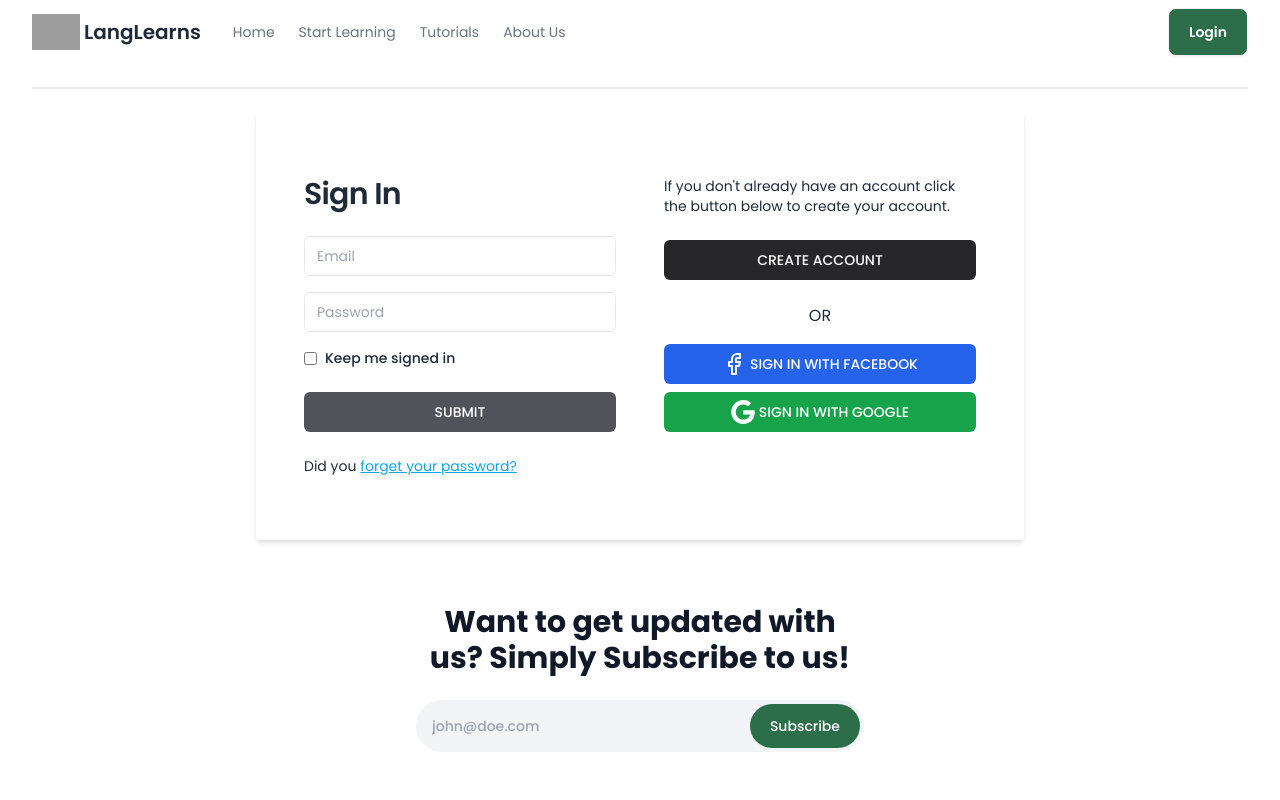
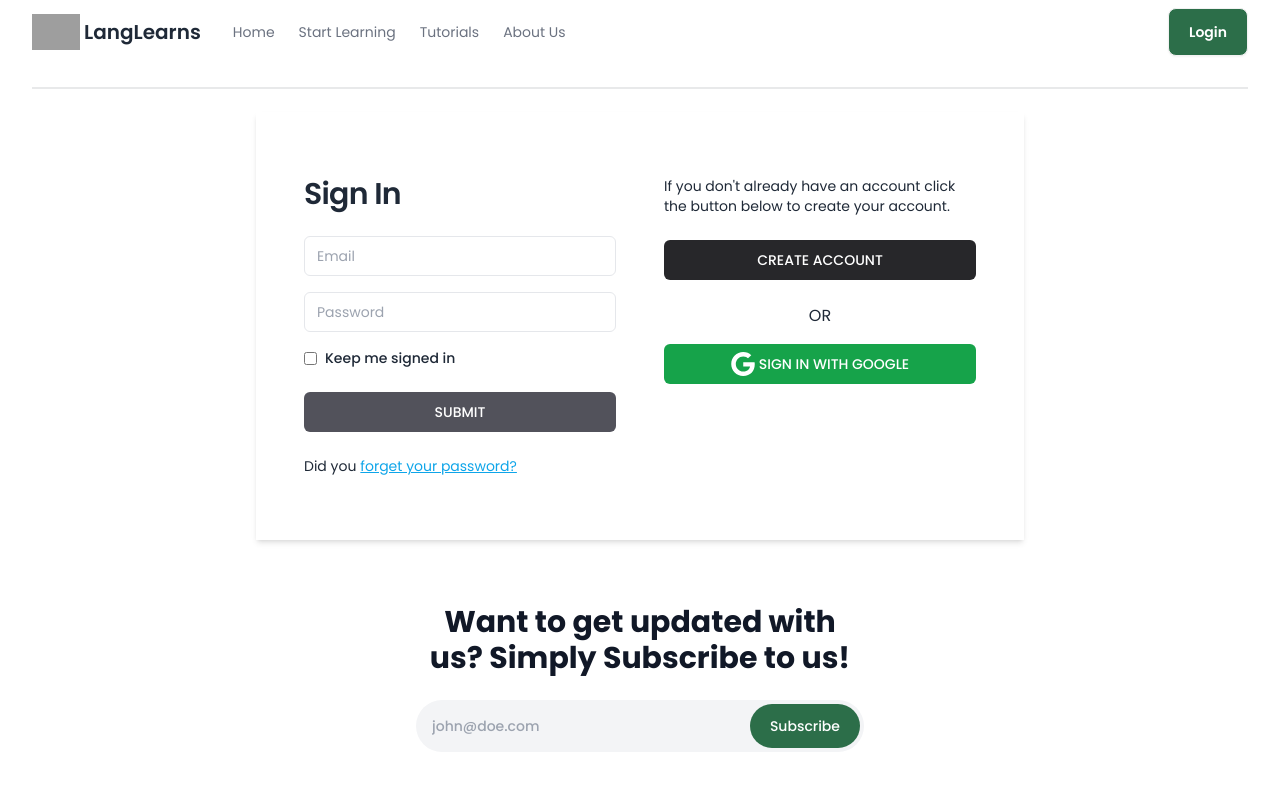
Before and after one commit to Tanjidshafin/LangLearns-Language-Learning, a React (Vite) app: page /Login in a window 1280 px wide. Shown: the top 800 px of the page. Built offline with nearby package versions, Linux system fonts and the light colour scheme; no server answers; grey boxes are pictures that could not be loaded.

Commit message:
login profile chnged with google onlye

```diff
--- a/src/pages/Login.jsx
+++ b/src/pages/Login.jsx
@@ -119,21 +119,6 @@ const Login = () => {
 
             <p className='my-4 text-center'>OR</p>
 
-            <button className='mb-2 flex h-10 w-full items-center justify-center gap-1 rounded-md bg-blue-600 px-4 py-2 text-sm font-medium text-white'>
-              <svg
-                xmlns='http://www.w3.org/2000/svg'
-                viewBox='0 0 24 24'
-                fill='none'
-                stroke='currentColor'
-                strokeWidth={2}
-                strokeLinecap='round'
-                strokeLinejoin='round'
-                className='size-6 text-white'>
-                <path d='M18 2h-3a5 5 0 0 0-5 5v3H7v4h3v8h4v-8h3l1-4h-4V7a1 1 0 0 1 1-1h3z' />
-              </svg>
-              SIGN IN WITH FACEBOOK
-            </button>
-
             <button
               onClick={handleGoogleSignIn}
               className='flex h-10 w-full items-center justify-center gap-1 rounded-md bg-green-600 px-4 py-2 text-sm font-medium text-white'>
```
